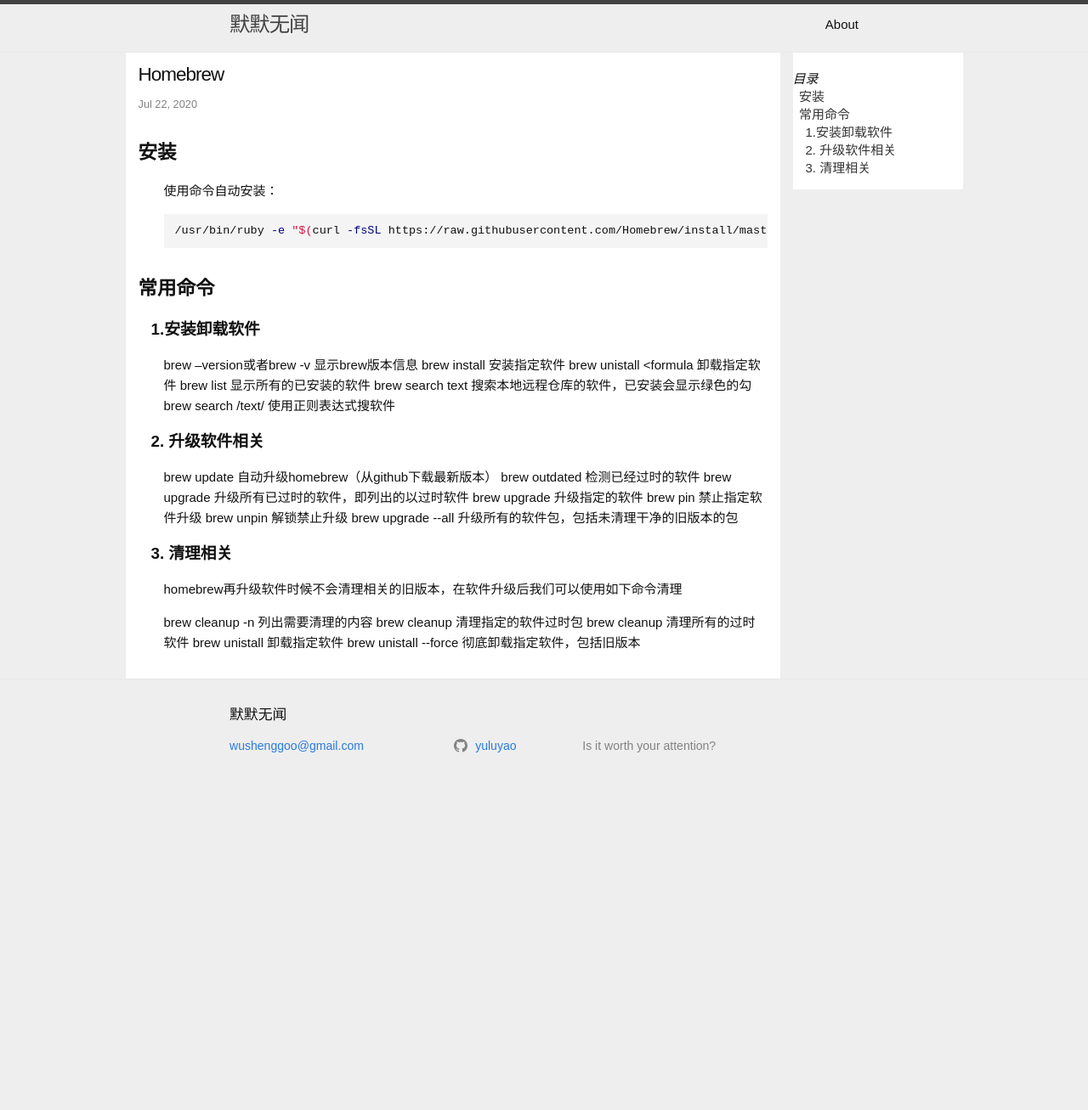
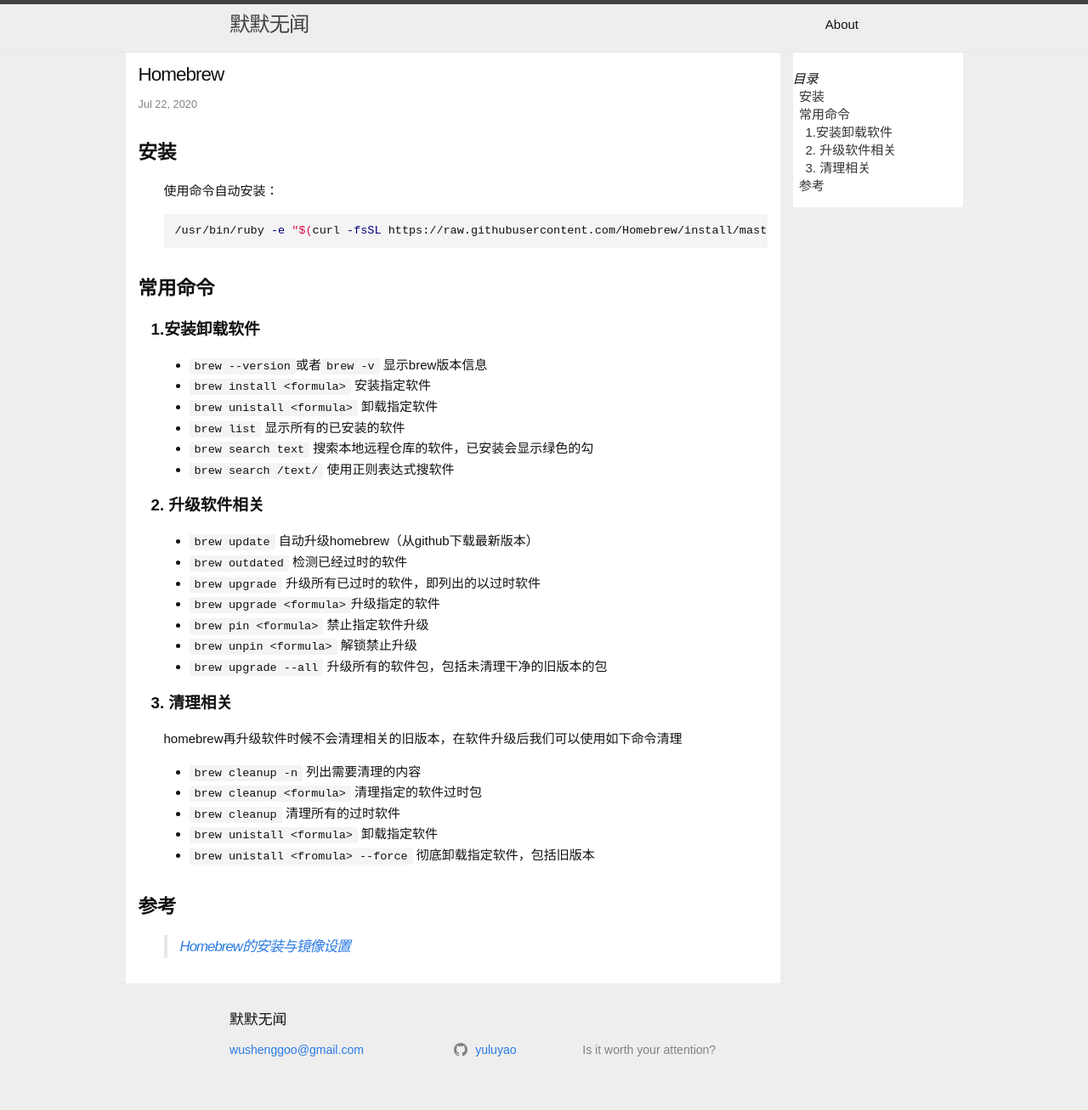
Before and after one commit to yuluyao/yuluyao.github.io, a Jekyll site: the page built from _posts/nocategory/2020-07-22-Homebrew.md, in a window 1280 px wide. Shown: the whole page at 85% size. Built offline with Jekyll 4.4.1, drawn with Linux system fonts in a browser that asks for light colours; before the commit the page ends 948 px from its top, so only the background shows below that.

Commit message:
homebrew

```diff
--- a/_posts/nocategory/2020-07-22-Homebrew.md
+++ b/_posts/nocategory/2020-07-22-Homebrew.md
@@ -14,30 +14,34 @@
 
 ### 1.安装卸载软件
 
-brew --version或者brew -v 显示brew版本信息
-brew install <formula> 安装指定软件
-brew unistall <formula 卸载指定软件
-brew list  显示所有的已安装的软件
-brew search text 搜索本地远程仓库的软件，已安装会显示绿色的勾
-brew search /text/ 使用正则表达式搜软件
+- `brew --version`或者`brew -v` 显示brew版本信息
+- `brew install <formula>` 安装指定软件
+- `brew unistall <formula>` 卸载指定软件
+- `brew list`  显示所有的已安装的软件
+- `brew search text` 搜索本地远程仓库的软件，已安装会显示绿色的勾
+- `brew search /text/` 使用正则表达式搜软件
 
 
 ### 2. 升级软件相关
 
-brew update 自动升级homebrew（从github下载最新版本）
-brew outdated 检测已经过时的软件
-brew upgrade  升级所有已过时的软件，即列出的以过时软件
-brew upgrade <formula>升级指定的软件
-brew pin <formula> 禁止指定软件升级
-brew unpin <formula> 解锁禁止升级
-brew upgrade --all 升级所有的软件包，包括未清理干净的旧版本的包
+- `brew update` 自动升级homebrew（从github下载最新版本）
+- `brew outdated` 检测已经过时的软件
+- `brew upgrade`  升级所有已过时的软件，即列出的以过时软件
+- `brew upgrade <formula>`升级指定的软件
+- `brew pin <formula>` 禁止指定软件升级
+- `brew unpin <formula>` 解锁禁止升级
+- `brew upgrade --all` 升级所有的软件包，包括未清理干净的旧版本的包
 
 
 ### 3. 清理相关
 homebrew再升级软件时候不会清理相关的旧版本，在软件升级后我们可以使用如下命令清理
 
-brew cleanup -n 列出需要清理的内容
-brew cleanup <formula> 清理指定的软件过时包
-brew cleanup 清理所有的过时软件
-brew unistall <formula> 卸载指定软件
-brew unistall <fromula> --force 彻底卸载指定软件，包括旧版本
+- `brew cleanup -n` 列出需要清理的内容
+- `brew cleanup <formula>` 清理指定的软件过时包
+- `brew cleanup` 清理所有的过时软件
+- `brew unistall <formula>` 卸载指定软件
+- `brew unistall <fromula> --force` 彻底卸载指定软件，包括旧版本
+
+## 参考
+
+> [Homebrew的安装与镜像设置](https://zhuanlan.zhihu.com/p/59805070)
```
